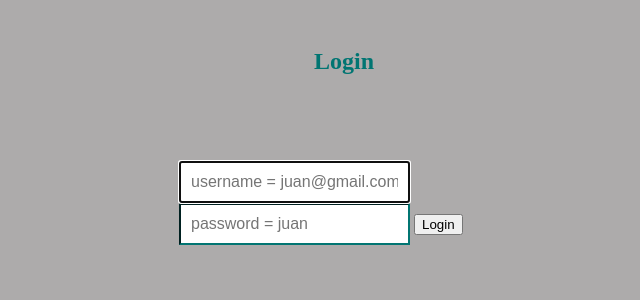
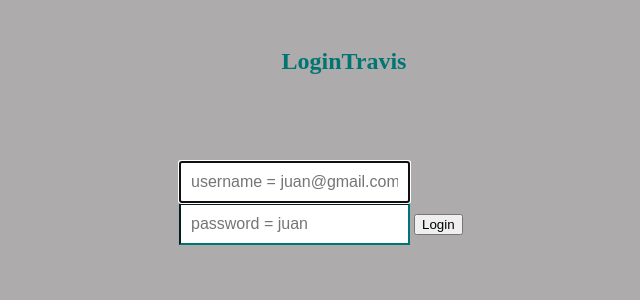
Before and after one commit to AdrianIgl/Dados, a PHP site: page / in a window 1280 px wide. Shown: the top 300 px of the page, without its empty margins (296-936 px from the left). Run offline with PHP 8.4, Linux system fonts and the light colour scheme.

Commit message:
Update index.php

```diff
--- a/index.php
+++ b/index.php
@@ -14,7 +14,7 @@
 
    <body class="bodys">
 
-      <h2>Login</h2>
+      <h2>LoginTravis</h2>
       <div class = "container inicio">
 
          <?php
```
